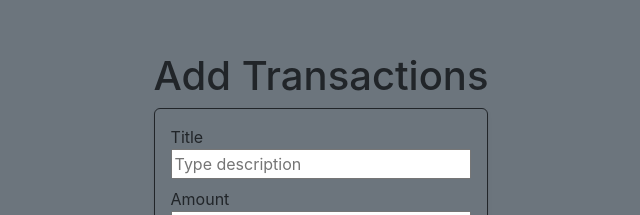
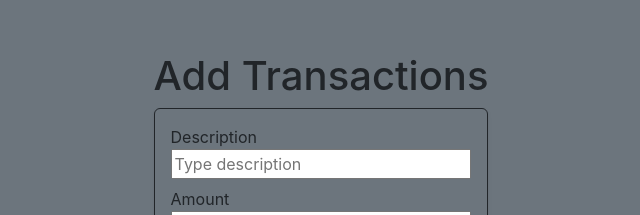
Before and after one commit to KinTale/Kirbank, a React (Create React App) app: page /add-transactions in a window 1280 px wide. Shown: the part 142-357 px from the top of the page, without its empty margins (319-959 px from the left). Built offline with nearby package versions, Linux system fonts and the light colour scheme; no server answers.

Commit message:
description

```diff
--- a/src/components/AddTransactions.tsx
+++ b/src/components/AddTransactions.tsx
@@ -9,7 +9,7 @@ import { useNavigate } from "react-router-dom"
 function AddTransactions() {
   let navigate = useNavigate()
   const blankData = {
-    title: "",
+    description: "",
     amount: 0,
     date: new Date() as Date,
     type: "deposit"
@@ -56,8 +56,8 @@ function AddTransactions() {
     <div className="d-flex flex-column "><h1 className="mb-2"> Add Transactions</h1>
       <Form className="border shadow-sm rounded border-dark p-3" onSubmit={handleSubmit}>
         <Form.Group className="d-flex flex-column" >
-          <label htmlFor="title">Title</label>
-          <input className="mb-2" placeholder="Type description" name='title' value={transactions.title} onChange={handleChange} />
+          <label htmlFor="title">Description</label>
+          <input className="mb-2" placeholder="Type description" name='description' value={transactions.description} onChange={handleChange} />
 
           <label htmlFor="amount">Amount</label>
           <input className='mb-2' type='number' placeholder="Amount" name='amount' value={transactions.amount} onChange={handleChange} />
--- a/src/components/ViewTransactions.tsx
+++ b/src/components/ViewTransactions.tsx
@@ -14,7 +14,7 @@ function ViewTransactions() {
       .then(res =>
         setTransactions(res.data.list))
   }, [])
-
+console.log(transactions)
   return (
     <div className="container">
 
@@ -34,7 +34,8 @@ function ViewTransactions() {
           <tr>
             <th scope="col">Date</th>
             <th scope="col">Title</th>
-            <th scope="col">Amount</th>
+            <th scope="col">Money in</th>
+            <th scope="col">Money out</th>
             <th scope="col">Balance</th>
           </tr>
         </thead>
```
